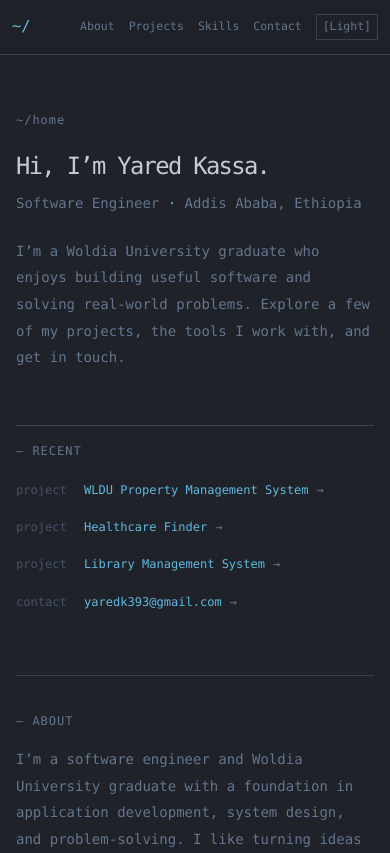
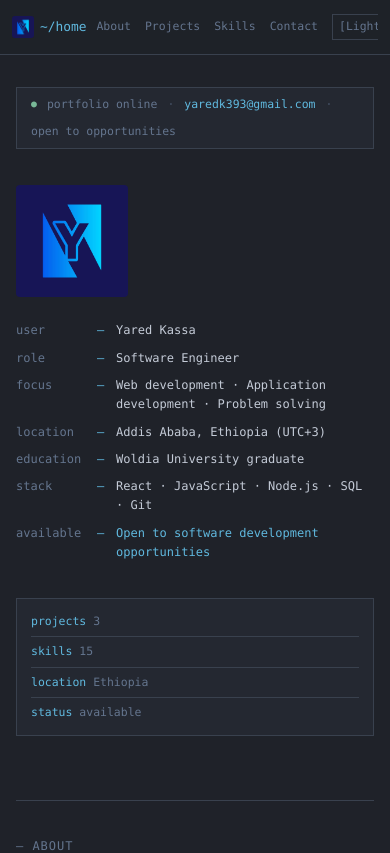
Before and after one commit to yaredKassa1/My_Portfolio, a React (Vite) app: page / in a window 390 px wide. Shown: the top 853 px of the page. Built offline with nearby package versions, Linux system fonts and the light colour scheme.

Commit message:
mobile responsiveness

```diff
--- a/index.html
+++ b/index.html
@@ -3,6 +3,7 @@
   <head>
     <meta charset="UTF-8" />
     <meta name="viewport" content="width=device-width, initial-scale=1.0" />
+    <link rel="icon" type="image/png" href="/yared-logo.png" />
     <meta name="theme-color" content="#1f2229" />
     <meta name="description" content="Yared Kassa — software engineer. Explore projects, skills, and get in touch." />
     <title>Yared Kassa — Software Engineer</title>
--- a/src/App.jsx
+++ b/src/App.jsx
@@ -6,13 +6,22 @@ import About from './sections/About'
 import Services from './sections/Services'
 import Contact from './sections/Contact'
 import Footer from './sections/Footer'
+import SkillsPage from './sections/SkillsPage'
+import ProjectsPage from './sections/ProjectsPage'
 
 const App = () => {
   const [theme, setTheme] = useState('dark')
+  const path = window.location.pathname.replace(/\/+$/, '') || '/'
+  const page = path === '/skills' ? 'skills' : path === '/projects' ? 'projects' : 'home'
 
   return (
     <div className={`portfolio ${theme}`}>
       <Header theme={theme} onToggleTheme={() => setTheme(theme === 'dark' ? 'light' : 'dark')} />
+      {page === 'skills' ? (
+        <main><SkillsPage /></main>
+      ) : page === 'projects' ? (
+        <main><ProjectsPage /></main>
+      ) : (
         <main>
           <Hero />
           <About />
@@ -20,6 +29,7 @@ const App = () => {
           <Services />
           <Contact />
         </main>
+      )}
       <Footer />
     </div>
   )
--- a/src/constants/data.jsx
+++ b/src/constants/data.jsx
@@ -5,17 +5,18 @@ import projectImage3 from "../assets/javafx.png";
 import { FaEnvelope, FaLinkedin, FaMapMarkerAlt, FaPhone } from "react-icons/fa";
 
 export const menuItems = [
-  { label: "Home", href: "#home" },
-  { label: "About", href: "#about" },
-  { label: "Projects", href: "#projects" },
-  { label: "Skills", href: "#services" },
-  { label: "Contact", href: "#contact" },
+  { label: "Home", href: "/" },
+  { label: "About", href: "/#about" },
+  { label: "Projects", href: "/projects" },
+  { label: "Skills", href: "/skills" },
+  { label: "Contact", href: "/#contact" },
 ];
 
 export const projects = [
   {
     id: 1,
     title: "WLDU Property Management System",
+    category: "Web application",
     image: projectImage1,
     link:"https://github.com/yaredKassa1/Property-Management-System",
     description:
@@ -24,6 +25,7 @@ export const projects = [
   {
     id: 2,
     title: "Healthcare Finder",
+    category: "Mobile application",
     image: projectImage2,
     link:"https://github.com/yaredKassa1/health_care_finder",
     description:
@@ -32,6 +34,7 @@ export const projects = [
   {
     id: 3,
     title: "Library Management System",
+    category: "Desktop application",
     image: projectImage3,
     link:"https://github.com/yaredKassa1/javafx-assignment",
     description:
--- a/src/index.css
+++ b/src/index.css
@@ -109,8 +109,18 @@ a {
 }
 
 .nav-home {
+  display: inline-flex;
+  align-items: center;
+  gap: 9px;
   color: var(--accent);
   font-size: 1.1rem;
+}
+
+.nav-home img {
+  width: 25px;
+  height: 25px;
+  border-radius: 3px;
+  object-fit: cover;
 }
 
 .nav-links {
@@ -126,6 +136,7 @@ a {
 }
 
 .nav-links a:hover,
+.nav-links a[aria-current="location"],
 .theme-toggle:hover,
 .site-footer a:hover,
 .text-link:hover {
@@ -141,76 +152,263 @@ a {
 
 .page-section {
   width: min(100% - 40px, 720px);
-  margin: 0 auto;
+  margin: 0 24px 0 clamp(24px, calc(50vw - 560px), 400px);
 }
 
-.intro-section {
-  padding-top: clamp(60px, 10vw, 118px);
-  padding-bottom: 54px;
+.standalone-page {
+  width: min(100% - 40px, 856px);
+  min-height: calc(100vh - 115px);
+  margin: 0 24px 0 clamp(24px, calc(50vw - 560px), 400px);
+  padding: 44px 0 72px;
 }
 
-.section-kicker,
-.block-heading {
+.standalone-heading {
+  padding-bottom: 18px;
+  border-bottom: 1px solid var(--line);
+}
+
+.standalone-heading h1 {
+  margin: 0;
+  color: var(--text);
+  font-size: 1.8rem;
+  font-weight: 500;
+  letter-spacing: 0.02em;
+}
+
+.standalone-heading p {
+  margin: 8px 0 0;
+  color: var(--muted);
+}
+
+.standalone-project-grid,
+.standalone-skill-grid {
+  display: grid;
+  gap: 18px;
+  margin-top: 24px;
+}
+
+.standalone-project-grid {
+  grid-template-columns: repeat(2, minmax(0, 1fr));
+}
+
+.standalone-project-card,
+.standalone-skill-card {
+  border: 1px solid var(--line);
+  background: var(--panel);
+}
+
+.standalone-project-card {
+  min-height: 220px;
+  display: flex;
+  flex-direction: column;
+  padding: 20px;
+}
+
+.standalone-card-heading,
+.standalone-card-footer,
+.skill-card-heading {
+  display: flex;
+  align-items: baseline;
+  justify-content: space-between;
+  gap: 12px;
+}
+
+.standalone-card-heading h2 {
+  margin: 0;
+  color: var(--text);
+  font-size: 1.08rem;
+  font-weight: 500;
+}
+
+.standalone-card-heading > span,
+.standalone-card-footer {
+  color: var(--muted);
+  font-size: 0.82rem;
+}
+
+.standalone-project-card > p {
+  margin: 18px 0 24px;
+  color: var(--muted);
+  line-height: 1.75;
+}
+
+.standalone-card-footer {
+  margin-top: auto;
+  justify-content: flex-start;
+  gap: 16px;
+}
+
+.standalone-card-footer a {
+  color: var(--accent);
+}
+
+.standalone-card-footer a:hover {
+  text-decoration: underline;
+  text-underline-offset: 3px;
+}
+
+.standalone-skill-grid {
+  grid-template-columns: repeat(3, minmax(0, 1fr));
+}
+
+.standalone-skill-card {
+  min-height: 250px;
+  padding: 20px;
+}
+
+.skill-card-heading {
+  justify-content: flex-start;
+  padding-bottom: 14px;
+  border-bottom: 1px solid var(--line);
+}
+
+.skill-card-heading > span {
+  color: var(--accent);
+  font-size: 0.82rem;
+}
+
+.skill-card-heading h2 {
+  margin: 0;
+  color: var(--text);
+  font-size: 1rem;
+  font-weight: 500;
+}
+
+.skill-card-detail {
+  margin: 12px 0;
+  color: var(--muted);
+  font-size: 0.82rem;
+}
+
+.standalone-skill-card ul {
+  margin: 0;
+  padding: 0;
+  list-style: none;
+}
+
+.standalone-skill-card li {
+  padding: 9px 0;
+  border-bottom: 1px solid var(--line);
+  color: var(--text);
+}
+
+.section-kicker {
   margin: 0;
   color: var(--muted);
   font-size: 0.86rem;
   letter-spacing: 0.08em;
 }
 
-.intro-section h1 {
-  margin: 20px 0 8px;
-  color: var(--text);
-  font-size: clamp(1.7rem, 5vw, 2.4rem);
-  font-weight: 500;
-  letter-spacing: -0.07em;
+.home-terminal {
+  width: min(100% - 40px, 1080px);
+  margin: 0 24px 0 clamp(24px, calc(50vw - 560px), 400px);
+  padding: 48px 0 64px;
 }
 
-.intro-role {
+.connection-bar,
+.profile-statusbar {
+  display: flex;
+  align-items: center;
+  flex-wrap: wrap;
+  gap: 10px;
+  min-height: 40px;
+  padding: 8px 14px;
+  border: 1px solid var(--line);
+  color: var(--muted);
+  background: var(--panel);
+  font-size: 0.82rem;
+}
+
+.connection-indicator {
+  color: #78b897;
+  font-size: 0.7rem;
+}
+
+.connection-bar a,
+.profile-field dd a {
+  color: var(--accent);
+}
+
+.connection-separator {
+  color: var(--faint);
+}
+
+.profile-console {
+  display: flex;
+  align-items: center;
+  gap: clamp(34px, 6vw, 80px);
+  margin: 56px 16px;
+}
+
+.profile-logo {
+  display: block;
+  flex: 0 0 auto;
+  width: clamp(120px, 15vw, 168px);
+  height: clamp(120px, 15vw, 168px);
+  border-radius: 4px;
+  object-fit: cover;
+}
+
+.profile-fields {
+  display: grid;
+  gap: 8px;
   margin: 0;
+}
+
+.profile-field {
+  display: grid;
+  grid-template-columns: 90px 20px minmax(0, 1fr);
+  align-items: baseline;
+  gap: 8px;
+  line-height: 1.6;
+}
+
+.profile-field dt {
   color: var(--muted);
 }
 
-.intro-role span {
+.profile-dash {
   color: var(--accent);
 }
 
-.intro-copy,
+.profile-field dd {
+  margin: 0;
+  color: var(--text);
+}
+
+.profile-field dd a:hover,
+.connection-bar a:hover {
+  text-decoration: underline;
+  text-underline-offset: 3px;
+}
+
+.profile-statusbar {
+  gap: 0;
+}
+
+.profile-statusbar span {
+  padding: 0 14px;
+  border-right: 1px solid var(--line);
+}
+
+.profile-statusbar span:first-child {
+  padding-left: 0;
+}
+
+.profile-statusbar span:last-child {
+  border-right: 0;
+}
+
+.profile-statusbar strong {
+  color: var(--accent);
+  font-weight: 500;
+}
+
 .about-copy p {
+  color: var(--muted);
   max-width: 650px;
   margin: 24px 0 0;
-  color: var(--muted);
   line-height: 1.9;
-}
-
-.terminal-block {
-  margin-top: 54px;
-  padding-top: 16px;
-  border-top: 1px solid var(--line);
-}
-
-.block-heading {
-  margin-bottom: 12px;
-}
-
-.terminal-row {
-  display: flex;
-  align-items: baseline;
-  gap: 12px;
-  padding: 9px 0;
-  line-height: 1.6;
-}
-
-.row-date {
-  flex: 0 0 72px;
-  color: var(--faint);
-}
-
-.row-path {
-  color: var(--accent);
-}
-
-.row-arrow {
-  color: var(--muted);
 }
 
 .content-section {
@@ -242,8 +440,7 @@ a {
 }
 
 .project-name:hover,
-.project-open:hover,
-.terminal-row:hover .row-path {
+.project-open:hover {
   text-decoration: underline;
   text-underline-offset: 3px;
 }
@@ -408,26 +605,82 @@ a {
     gap: 14px;
   }
 
+  .nav-home {
+    gap: 6px;
+    font-size: 0.92rem;
+  }
+
+  .nav-home img {
+    width: 22px;
+    height: 22px;
+  }
+
   .nav-links {
     gap: 14px;
     font-size: 0.82rem;
   }
 
-  .page-section {
+  .home-terminal {
     width: calc(100% - 32px);
+    margin-left: 16px;
+    padding-top: 32px;
   }
 
-  .intro-section {
-    padding-top: 56px;
+  .profile-console {
+    align-items: flex-start;
+    flex-direction: column;
+    gap: 24px;
+    margin: 36px 0;
   }
 
-  .terminal-row {
-    gap: 8px;
+  .profile-logo {
+    width: 112px;
+    height: 112px;
+  }
+
+  .profile-field {
+    grid-template-columns: 76px 14px minmax(0, 1fr);
+    gap: 5px;
     font-size: 0.86rem;
   }
 
-  .row-date {
-    flex-basis: 60px;
+  .profile-statusbar {
+    align-items: flex-start;
+    flex-direction: column;
+    gap: 0;
+  }
+
+  .profile-statusbar span,
+  .profile-statusbar span:first-child {
+    width: 100%;
+    padding: 6px 0;
+    border-right: 0;
+    border-bottom: 1px solid var(--line);
+  }
+
+  .profile-statusbar span:last-child {
+    border-bottom: 0;
+  }
+
+  .page-section {
+    width: calc(100% - 32px);
+    margin-left: 16px;
+  }
+
+  .standalone-page {
+    width: calc(100% - 32px);
+    margin-left: 16px;
+    padding-top: 36px;
+  }
+
+  .standalone-project-grid,
+  .standalone-skill-grid {
+    grid-template-columns: 1fr;
+  }
+
+  .standalone-project-card,
+  .standalone-skill-card {
+    min-height: auto;
   }
 
   .project-entry {
@@ -459,3 +712,9 @@ a {
     gap: 12px;
   }
 }
+
+@media (min-width: 601px) and (max-width: 900px) {
+  .standalone-skill-grid {
+    grid-template-columns: repeat(2, minmax(0, 1fr));
+  }
+}
--- a/src/sections/Header.jsx
+++ b/src/sections/Header.jsx
@@ -1,12 +1,44 @@
+import { useEffect, useState } from 'react'
 import { menuItems } from '../constants/data'
 
-const Header = ({ theme, onToggleTheme }) => (
+const getActivePath = () => {
+  const currentPath = window.location.pathname.replace(/\/+$/, '') || '/'
+  const activeItem = menuItems.find((item) => {
+    const target = new URL(item.href, window.location.origin)
+    return target.pathname === currentPath && target.hash === window.location.hash
+  })
+  return activeItem ? activeItem.label.toLowerCase() : 'home'
+}
+
+const Header = ({ theme, onToggleTheme }) => {
+  const [activePath, setActivePath] = useState(getActivePath)
+
+  useEffect(() => {
+    const updateActivePath = () => setActivePath(getActivePath())
+    window.addEventListener('hashchange', updateActivePath)
+    window.addEventListener('popstate', updateActivePath)
+    return () => {
+      window.removeEventListener('hashchange', updateActivePath)
+      window.removeEventListener('popstate', updateActivePath)
+    }
+  }, [])
+
+  return (
     <header className="site-header">
       <nav className="site-nav" aria-label="Main navigation">
-      <a className="nav-home" href="#home" aria-label="Yared Kassa home">~/</a>
+        <a className="nav-home" href={menuItems[0].href} aria-label="Yared Kassa home">
+          <img src="/yared-logo.png" alt="" />
+          <span>~/{activePath}</span>
+        </a>
         <div className="nav-links">
           {menuItems.slice(1).map((item) => (
-          <a href={item.href} key={item.href}>{item.label}</a>
+            <a
+              href={item.href}
+              key={item.href}
+              aria-current={activePath === item.label.toLowerCase() ? 'location' : undefined}
+            >
+              {item.label}
+            </a>
           ))}
           <button className="theme-toggle" type="button" onClick={onToggleTheme}>
             [{theme === 'dark' ? 'Light' : 'Dark'}]
@@ -15,5 +47,6 @@ const Header = ({ theme, onToggleTheme }) => (
       </nav>
     </header>
   )
+}
 
 export default Header
--- a/src/sections/Hero.jsx
+++ b/src/sections/Hero.jsx
@@ -1,34 +1,51 @@
-import { contactDetails, projects } from '../constants/data'
+import { contactDetails, projects, words } from '../constants/data'
+
+const profileFields = [
+  { label: 'user', value: 'Yared Kassa' },
+  { label: 'role', value: 'Software Engineer' },
+  { label: 'focus', value: 'Web development · Application development · Problem solving' },
+  { label: 'location', value: 'Addis Ababa, Ethiopia (UTC+3)' },
+  { label: 'education', value: 'Woldia University graduate' },
+  { label: 'stack', value: 'React · JavaScript · Node.js · SQL · Git' },
+]
 
 const Hero = () => {
   const email = contactDetails.find((contact) => contact.type === 'Email')
 
   return (
-    <section className="page-section intro-section" id="home">
-      <p className="section-kicker">~/home</p>
-      <h1>Hi, I’m Yared Kassa.</h1>
-      <p className="intro-role">Software Engineer <span>·</span> Addis Ababa, Ethiopia</p>
-      <p className="intro-copy">
-        I’m a Woldia University graduate who enjoys building useful software and solving
-        real-world problems. Explore a few of my projects, the tools I work with, and get in touch.
-      </p>
+    <section className="home-terminal" id="home">
+      <div className="connection-bar">
+        <span className="connection-indicator" aria-hidden="true">●</span>
+        <span>portfolio online</span>
+        <span className="connection-separator" aria-hidden="true">·</span>
+        <a href={email.link}>{email.value}</a>
+        <span className="connection-separator" aria-hidden="true">·</span>
+        <span>open to opportunities</span>
+      </div>
 
-      <div className="terminal-block">
-        <p className="block-heading">— RECENT</p>
-        {projects.slice(0, 3).map((project) => (
-          <a className="terminal-row recent-row" href={project.link} key={project.id} target="_blank" rel="noreferrer">
-            <span className="row-date">project</span>
-            <span className="row-path">{project.title}</span>
-            <span className="row-arrow" aria-hidden="true">→</span>
-          </a>
-        ))}
-        {email && (
-          <a className="terminal-row recent-row" href={email.link}>
-            <span className="row-date">contact</span>
-            <span className="row-path">{email.value}</span>
-            <span className="row-arrow" aria-hidden="true">→</span>
-          </a>
-        )}
+      <div className="profile-console">
+        <img className="profile-logo" src="/yared-logo.png" alt="Yared Kassa Y logo" />
+        <dl className="profile-fields">
+          {profileFields.map(({ label, value }) => (
+            <div className="profile-field" key={label}>
+              <dt>{label}</dt>
+              <span className="profile-dash" aria-hidden="true">—</span>
+              <dd>{value}</dd>
+            </div>
+          ))}
+          <div className="profile-field">
+            <dt>available</dt>
+            <span className="profile-dash" aria-hidden="true">—</span>
+            <dd><a href="/#contact">Open to software development opportunities</a></dd>
+          </div>
+        </dl>
+      </div>
+
+      <div className="profile-statusbar">
+        <span><strong>projects</strong> {projects.length}</span>
+        <span><strong>skills</strong> {words.length}</span>
+        <span><strong>location</strong> Ethiopia</span>
+        <span><strong>status</strong> available</span>
       </div>
     </section>
   )
--- /dev/null
+++ b/src/sections/ProjectsPage.jsx
@@ -0,0 +1,29 @@
+import { projects } from '../constants/data'
+
+const ProjectsPage = () => (
+  <section className="standalone-page projects-page">
+    <div className="standalone-heading">
+      <h1>PROJECTS</h1>
+      <p>Applications and projects I’ve built.</p>
+    </div>
+    <div className="standalone-project-grid">
+      {projects.map((project) => (
+        <article className="standalone-project-card" key={project.id}>
+          <div className="standalone-card-heading">
+            <h2>{project.title}</h2>
+            <span>{project.category}</span>
+          </div>
+          <p>{project.description}</p>
+          <div className="standalone-card-footer">
+            <span>github</span>
+            <a href={project.link} target="_blank" rel="noreferrer" aria-label={`View ${project.title} on GitHub`}>
+              source <span aria-hidden="true">→</span>
+            </a>
+          </div>
+        </article>
+      ))}
+    </div>
+  </section>
+)
+
+export default ProjectsPage
--- /dev/null
+++ b/src/sections/SkillsPage.jsx
@@ -0,0 +1,44 @@
+const skillGroups = [
+  {
+    name: 'Frontend',
+    detail: 'web interfaces',
+    skills: ['React', 'Next.js', 'Tailwind', 'TypeScript', 'JavaScript', 'HTML', 'CSS'],
+  },
+  {
+    name: 'Backend & data',
+    detail: 'application logic',
+    skills: ['Node.js', 'Express', 'MongoDB', 'SQL', 'APIs'],
+  },
+  {
+    name: 'Tools',
+    detail: 'development workflow',
+    skills: ['Git', 'GitHub', 'VS Code'],
+  },
+]
+
+const SkillsPage = () => (
+  <section className="standalone-page skills-page">
+    <div className="standalone-heading">
+      <h1>SKILLS</h1>
+      <p>A listing of tools and technologies I work with.</p>
+    </div>
+    <div className="standalone-skill-grid">
+      {skillGroups.map((group, index) => (
+        <section className="standalone-skill-card" key={group.name}>
+          <div className="skill-card-heading">
+            <span>[{String(index + 1).padStart(2, '0')}]</span>
+            <h2>{group.name}</h2>
+          </div>
+          <p className="skill-card-detail">{group.detail}</p>
+          <ul>
+            {group.skills.map((skill) => (
+              <li key={skill}>{skill}</li>
+            ))}
+          </ul>
+        </section>
+      ))}
+    </div>
+  </section>
+)
+
+export default SkillsPage
```
Also changed, not shown: public/yared-logo.png (added), vercel.json (added). Lines whose indentation alone changed are shown as unchanged.
